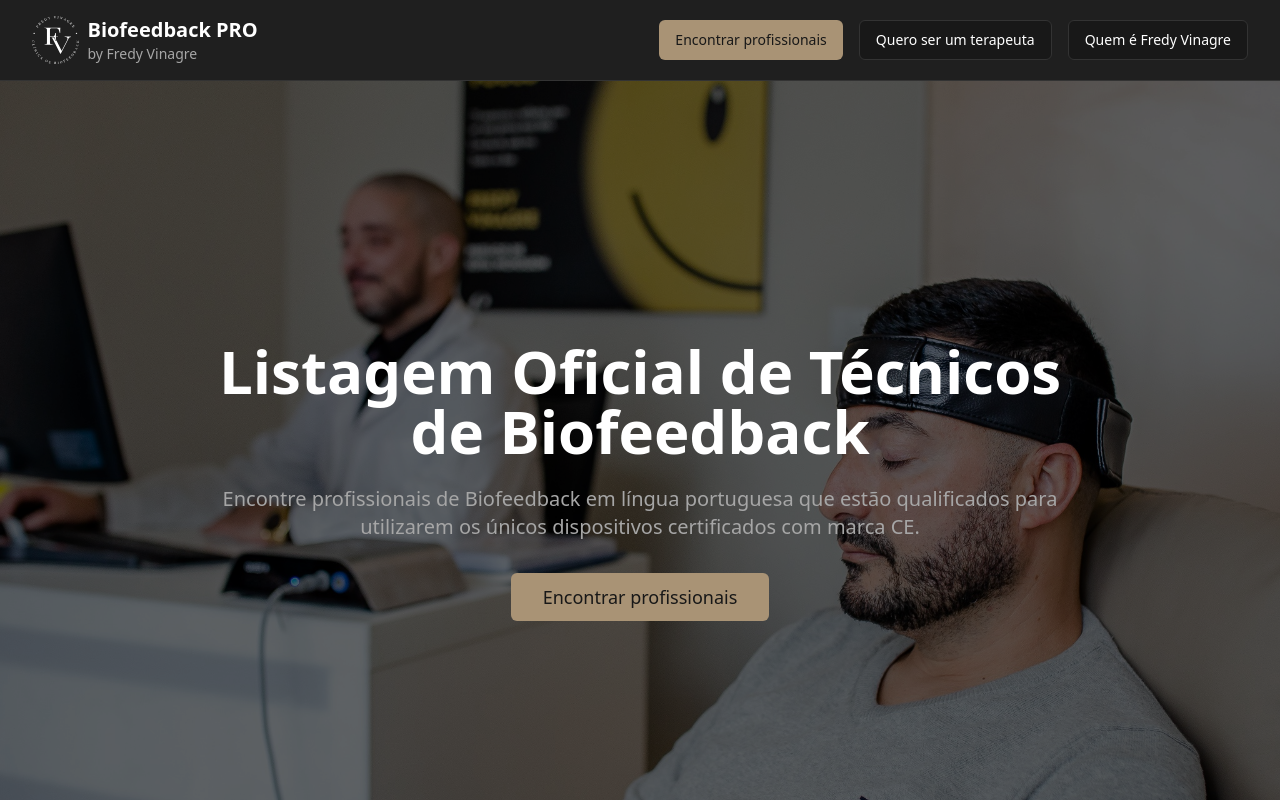
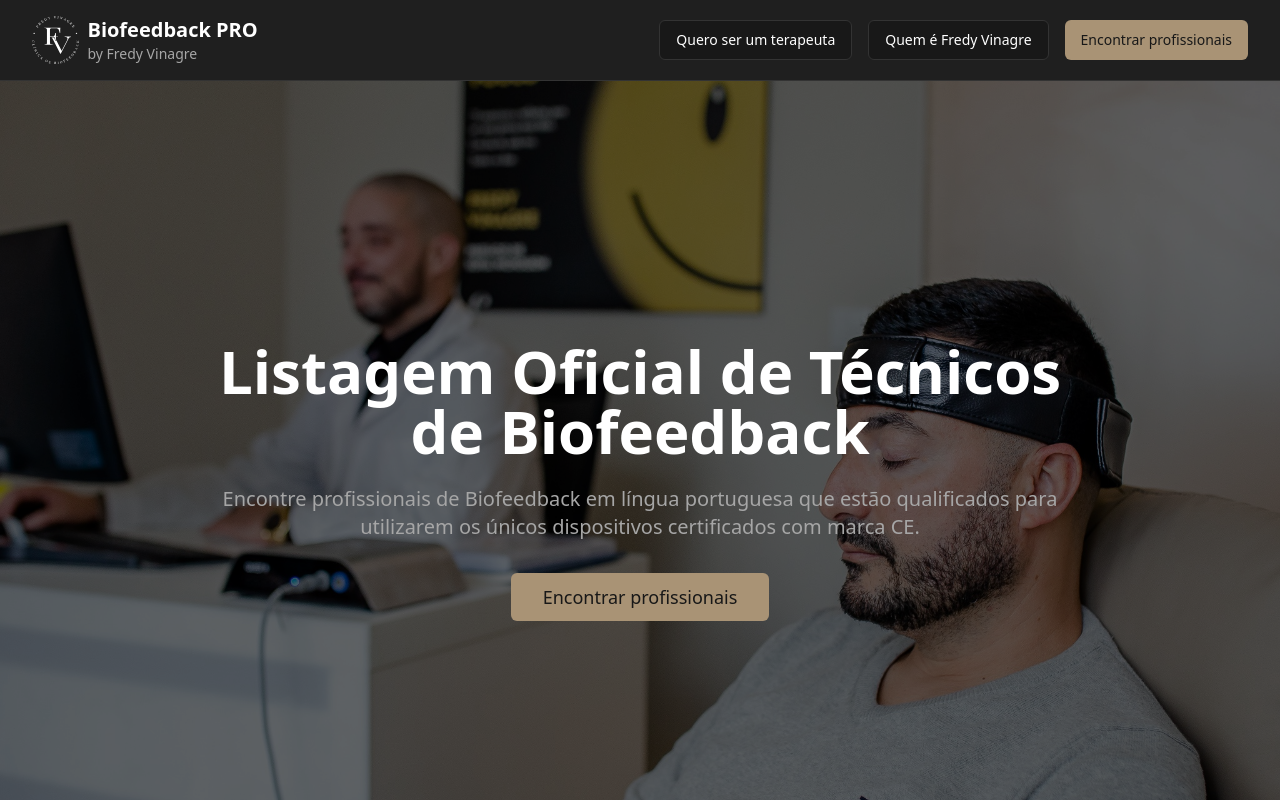
Before and after one commit to guiz01/bftecnicos, a React (Vite) app: page / in a window 1280 px wide. Shown: the top 800 px of the page. Built offline with nearby package versions, Linux system fonts and the light colour scheme; no server answers; the database is empty.

Commit message:
[dyad] Reordenei os botões no cabeçalho, movendo "Encontrar profissionais" para a última posição. - wrote 1 file(s)

```diff
--- a/src/components/Header.tsx
+++ b/src/components/Header.tsx
@@ -49,11 +49,11 @@ const Header = ({ onScrollToTecnicos }: HeaderProps) => {
             </button>
           </div>
           <div className="hidden md:flex items-center space-x-4">
-            <Button onClick={handleScrollToTecnicos}>Encontrar profissionais</Button>
             <Button variant="outline" onClick={() => window.open('https://fredyvinagre.com/comprar-equipamento/', '_blank')}>Quero ser um terapeuta</Button>
             <Button variant="outline" onClick={() => navigate('/fredy-vinagre')}>
               Quem é Fredy Vinagre
             </Button>
+            <Button onClick={handleScrollToTecnicos}>Encontrar profissionais</Button>
           </div>
           <MobileMenu onNavigate={handleMobileNavigate} onScrollToTecnicos={handleScrollToTecnicos} />
         </div>
```
